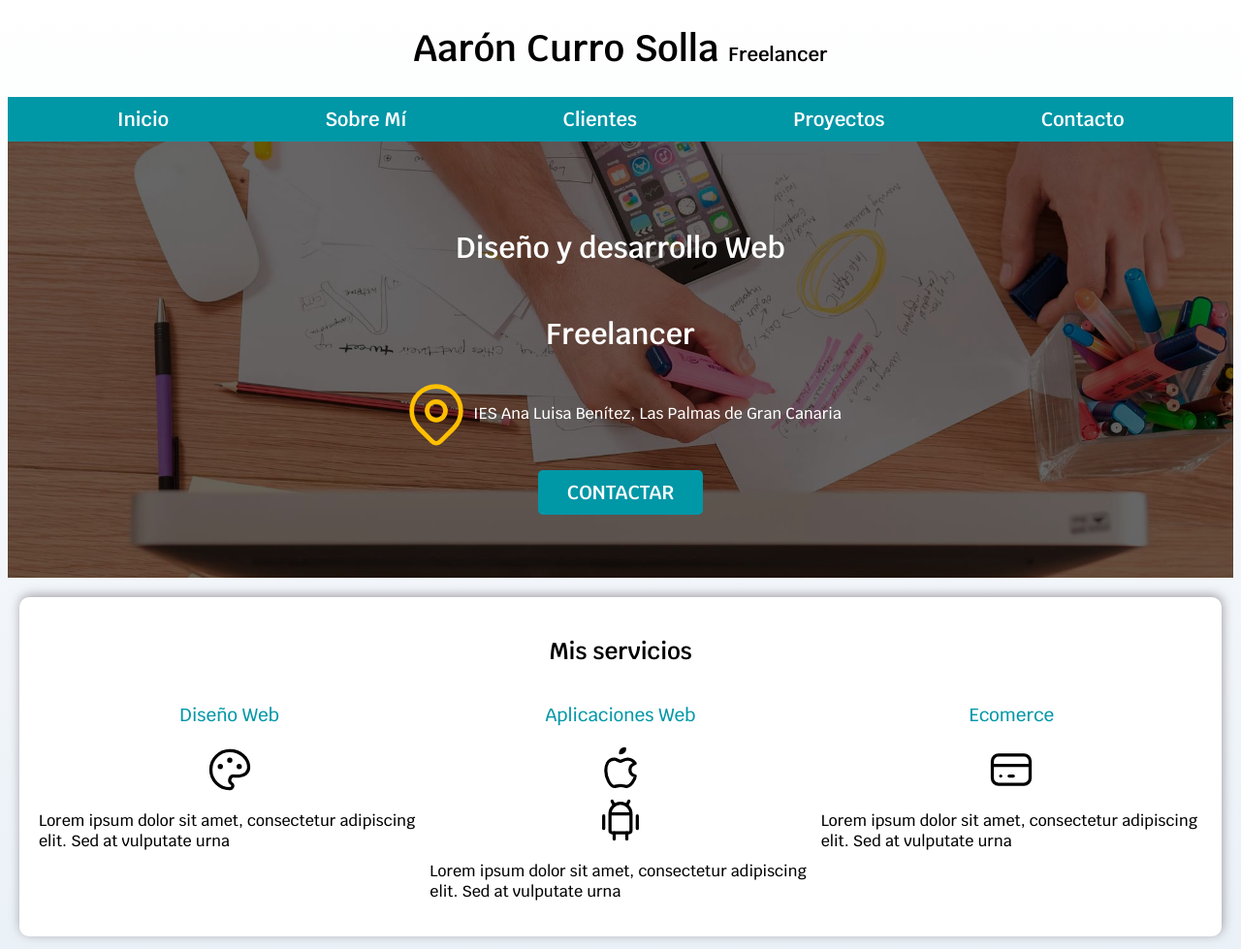
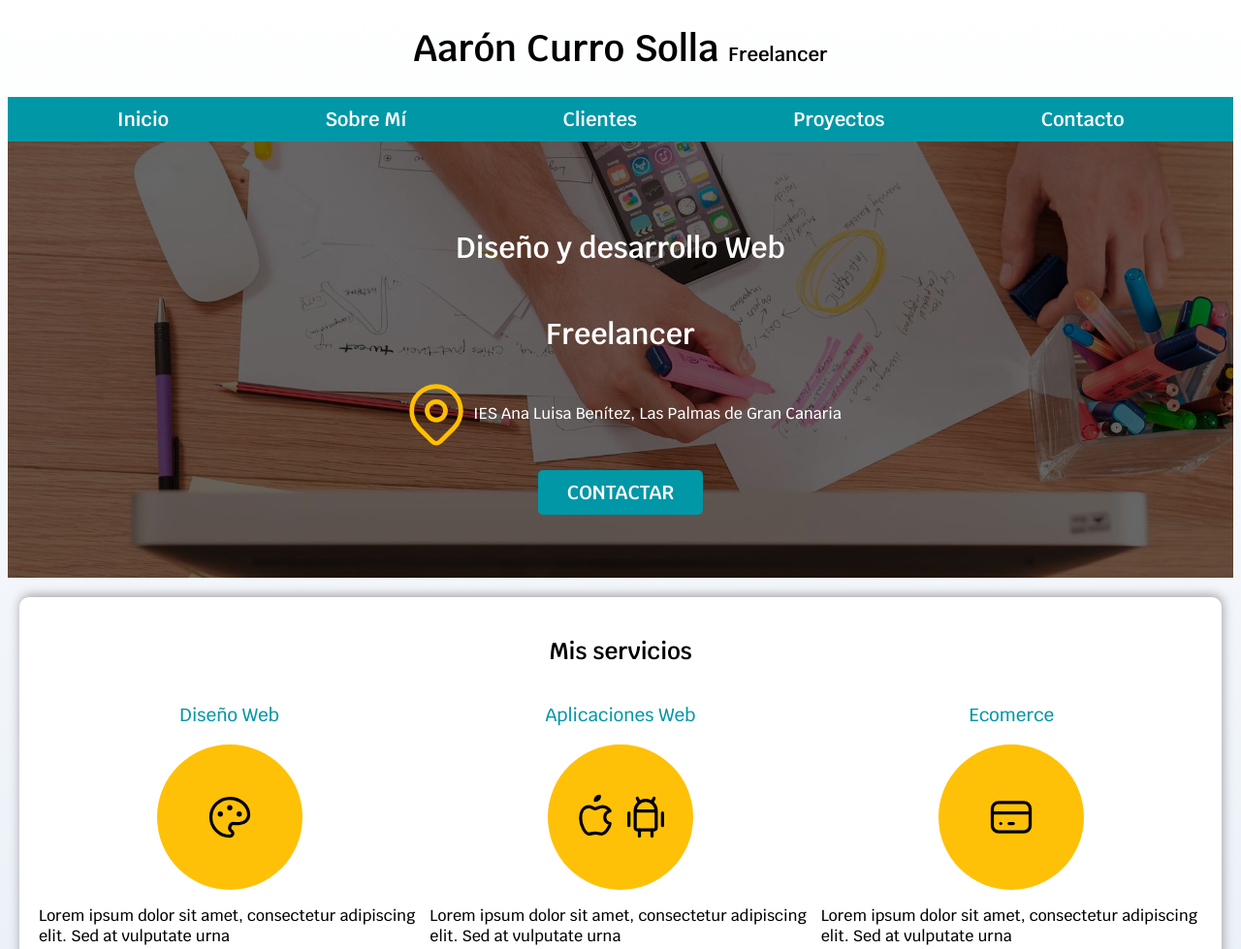
Before and after one commit to acurro9/firstpage, a plain HTML site: page index.html in a window 1280 px wide. Shown: the top 979 px of the page at 97% size. Drawn offline with Linux system fonts and the light colour scheme.

Commit message:
Add files via upload
Add background color to the icons

```diff
--- a/index.html
+++ b/index.html
@@ -26,6 +26,7 @@
         <a href="#">Contacto</a>
       </nav>
     </div>
+
       <section class="fondo">
         <div class="contenido-fondo">
           <h2>Diseño y desarrollo <span>Web</span></h2>
@@ -36,7 +37,7 @@
               <circle cx="12" cy="11" r="3" />
               <path d="M17.657 16.657l-4.243 4.243a2 2 0 0 1 -2.827 0l-4.244 -4.243a8 8 0 1 1 11.314 0z" />
             </svg>
-          <p>IES Ana Luisa Benítez, <span>Las Palmas de Gran Canaria</span></p>
+            <p>IES Ana Luisa Benítez, Las Palmas de Gran Canaria</p>
           </div>
             <a class="boton" href="#">Contactar</a>
         </div>
@@ -45,8 +46,10 @@
     <main class="contenedor sombra">
       <h2>Mis servicios</h2>
       <div class="servicios">
+
         <section class="servicio">
           <h3>Diseño Web</h3>
+          <div class="iconos">
             <svg xmlns="http://www.w3.org/2000/svg" class="icon icon-tabler icon-tabler-palette" width="52" height="52" viewBox="0 0 24 24" stroke-width="1.5" stroke="#000000" fill="none" stroke-linecap="round" stroke-linejoin="round">
               <path stroke="none" d="M0 0h24v24H0z" fill="none"/>
               <path d="M12 21a9 9 0 1 1 0 -18a9 8 0 0 1 9 8a4.5 4 0 0 1 -4.5 4h-2.5a2 2 0 0 0 -1 3.75a1.3 1.3 0 0 1 -1 2.25" />
@@ -54,11 +57,13 @@
               <circle cx="12" cy="7.5" r=".5" fill="currentColor" />
               <circle cx="16.5" cy="10.5" r=".5" fill="currentColor" />
             </svg>
+          </div>
           <p>Lorem ipsum dolor sit amet, consectetur adipiscing elit. Sed at vulputate urna</p>
         </section>
 
         <section class="servicio">
           <h3>Aplicaciones Web</h3>
+            <div class="iconos">
               <svg xmlns="http://www.w3.org/2000/svg" class="icon icon-tabler icon-tabler-brand-apple" width="52" height="52" viewBox="0 0 24 24" stroke-width="1.5" stroke="#000000" fill="none" stroke-linecap="round" stroke-linejoin="round">
                 <path stroke="none" d="M0 0h24v24H0z" fill="none"/>
                 <path d="M9 7c-3 0 -4 3 -4 5.5c0 3 2 7.5 4 7.5c1.088 -.046 1.679 -.5 3 -.5c1.312 0 1.5 .5 3 .5s4 -3 4 -5c-.028 -.01 -2.472 -.403 -2.5 -3c-.019 -2.17 2.416 -2.954 2.5 -3c-1.023 -1.492 -2.951 -1.963 -3.5 -2c-1.433 -.111 -2.83 1 -3.5 1c-.68 0 -1.9 -1 -3 -1z" />
@@ -74,11 +79,13 @@
                 <line x1="9" y1="18" x2="9" y2="21" />
                 <line x1="15" y1="18" x2="15" y2="21" />
               </svg>
+            </div>
           <p>Lorem ipsum dolor sit amet, consectetur adipiscing elit. Sed at vulputate urna</p>
         </section>
 
         <section class="servicio">
           <h3>Ecomerce</h3>
+          <div class="iconos">
             <svg xmlns="http://www.w3.org/2000/svg" class="icon icon-tabler icon-tabler-credit-card" width="52" height="52" viewBox="0 0 24 24" stroke-width="1.5" stroke="#000000" fill="none" stroke-linecap="round" stroke-linejoin="round">
               <path stroke="none" d="M0 0h24v24H0z" fill="none"/>
               <rect x="3" y="5" width="18" height="14" rx="3" />
@@ -86,10 +93,11 @@
               <line x1="7" y1="15" x2="7.01" y2="15" />
               <line x1="11" y1="15" x2="13" y2="15" />
             </svg>
+          </div>
           <p>Lorem ipsum dolor sit amet, consectetur adipiscing elit. Sed at vulputate urna</p>
         </section>
       </div>
-    </main>
+
       <section>
         <h2>Contacto</h2>
         <div class="formulario">
@@ -107,10 +115,11 @@
           </form>
         </div>
       </section>
+    </main>
 
   <footer>
     <p>Aarón Curro Freelancer</p>
   </footer>
-    </section>
+
 </body>
 </html>
```
Lines whose indentation alone changed are shown as unchanged.
